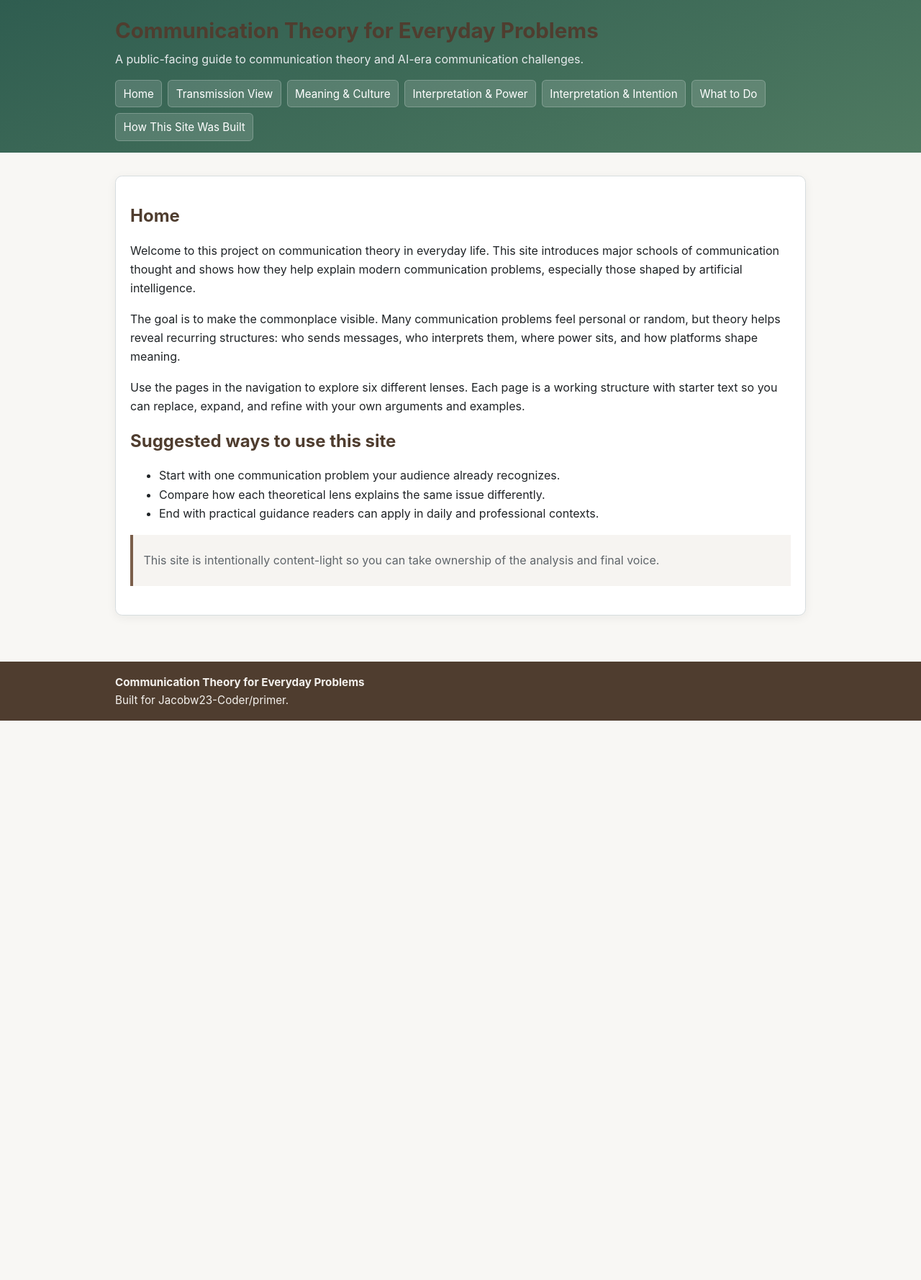
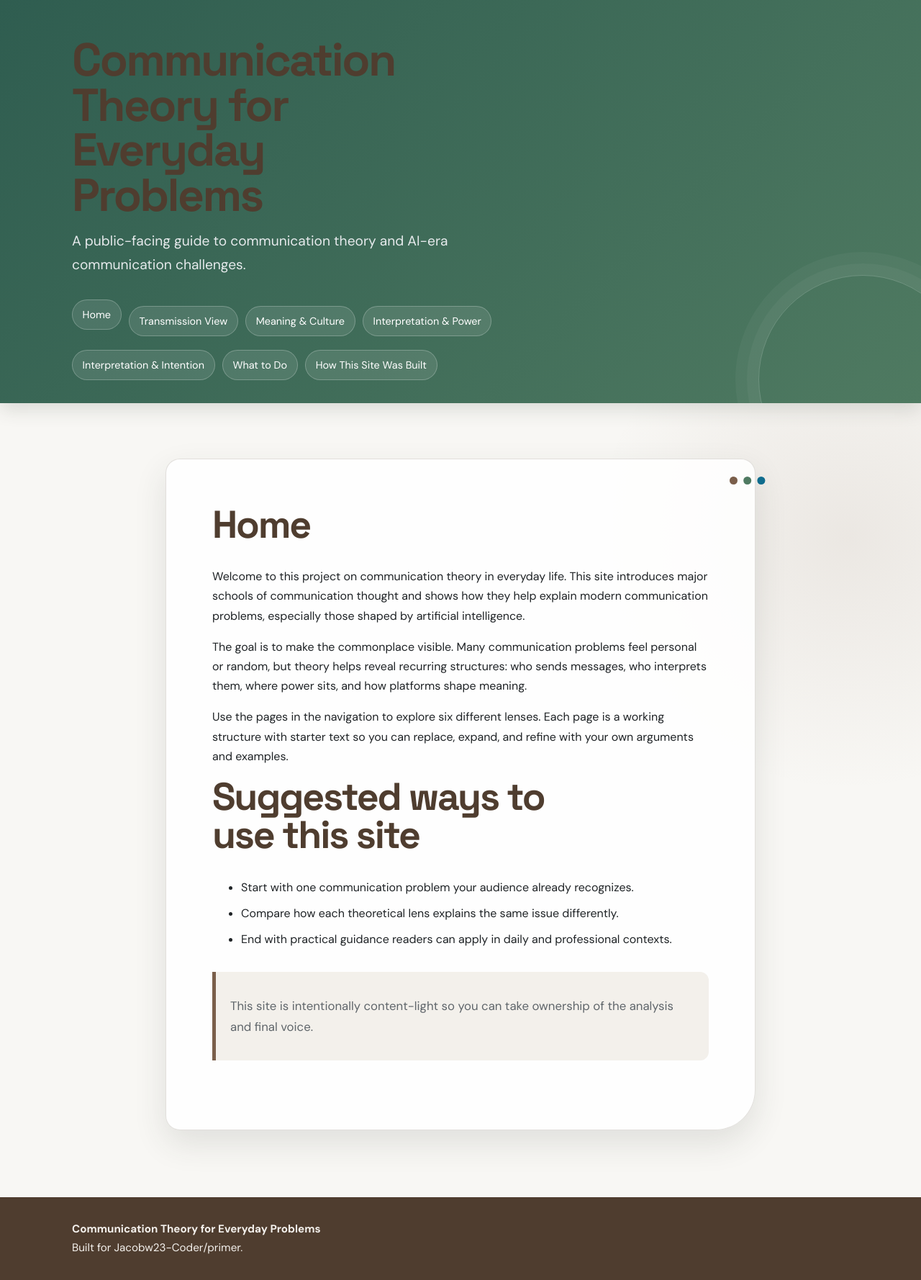
Before and after one commit to Jacobw23-Coder/primer, a Jekyll site: the page built from index.md, in a window 1280 px wide. Shown: the whole page at 72% size. Built offline with Jekyll 4.4.1, drawn with Linux system fonts in a browser that asks for light colours; before the commit the page ends 1001 px from its top, so only the background shows below that.

Commit message:
made layout and look changes

```diff
--- a/assets/css/style.css
+++ b/assets/css/style.css
@@ -1,3 +1,5 @@
+@import url("https://fonts.googleapis.com/css2?family=DM+Sans:wght@400;500;600;700&family=Space+Grotesk:wght@500;600;700&display=swap");
+
 :root {
   --forest-green: #2f5d50;
   --moss-green: #4f7a61;
@@ -8,6 +10,8 @@
   --paper: #f8f7f4;
   --ink: #1f2326;
   --focus: #0f6c8d;
+  --line: rgba(79, 61, 47, 0.16);
+  --shadow: 0 18px 45px rgba(47, 61, 52, 0.12);
 }
 
 * {
@@ -16,14 +20,17 @@
 
 body {
   margin: 0;
-  font-family: "Inter", "Segoe UI", Roboto, Arial, sans-serif;
-  line-height: 1.65;
+  font-family: "DM Sans", "Segoe UI", sans-serif;
+  line-height: 1.7;
   color: var(--ink);
-  background: var(--paper);
+  background:
+    radial-gradient(circle at 10% 5%, rgba(79, 122, 97, 0.13), transparent 24rem),
+    radial-gradient(circle at 92% 42%, rgba(122, 94, 74, 0.1), transparent 22rem),
+    var(--paper);
 }
 
 .container {
-  width: min(960px, 92%);
+  width: min(1080px, calc(100% - 3rem));
   margin: 0 auto;
 }
 
@@ -40,18 +47,38 @@ body {
   padding: 0.5rem 0.75rem;
   background: var(--focus);
   color: #fff;
-  border-radius: 0.3rem;
+  border-radius: 999px;
 }
 
 .site-header {
-  background: linear-gradient(160deg, var(--forest-green), var(--moss-green));
+  position: relative;
+  overflow: hidden;
+  background: linear-gradient(135deg, var(--forest-green) 0%, var(--moss-green) 100%);
   color: #fff;
-  padding: 1.5rem 0 1rem;
+  padding: 3.25rem 0 2rem;
+  box-shadow: 0 8px 25px rgba(47, 61, 52, 0.16);
+}
+
+.site-header::after {
+  position: absolute;
+  right: -4rem;
+  bottom: -7rem;
+  width: 18rem;
+  height: 18rem;
+  border: 1px solid rgba(255, 255, 255, 0.2);
+  border-radius: 50%;
+  box-shadow: 0 0 0 1rem rgba(255, 255, 255, 0.04), 0 0 0 2rem rgba(255, 255, 255, 0.04);
+  content: "";
+  pointer-events: none;
 }
 
 .site-title {
   margin: 0;
-  font-size: clamp(1.4rem, 2.3vw, 2rem);
+  max-width: 11ch;
+  font-family: "Space Grotesk", "DM Sans", sans-serif;
+  font-size: clamp(2rem, 5vw, 4rem);
+  letter-spacing: -0.04em;
+  line-height: 0.98;
 }
 
 .site-title a {
@@ -60,8 +87,10 @@ body {
 }
 
 .site-tagline {
-  margin: 0.5rem 0 1rem;
+  max-width: 38rem;
+  margin: 1rem 0 2rem;
   color: var(--mist-gray);
+  font-size: clamp(1rem, 2vw, 1.2rem);
 }
 
 .site-nav ul {
@@ -70,46 +99,90 @@ body {
   padding: 0;
   display: flex;
   flex-wrap: wrap;
-  gap: 0.5rem;
+  gap: 0.65rem;
 }
 
 .site-nav a {
+  position: relative;
   display: inline-block;
   text-decoration: none;
   color: #fff;
-  background: rgba(255, 255, 255, 0.14);
-  border: 1px solid rgba(255, 255, 255, 0.22);
-  border-radius: 0.35rem;
-  padding: 0.35rem 0.65rem;
-  font-size: 0.95rem;
+  background: rgba(255, 255, 255, 0.1);
+  border: 1px solid rgba(255, 255, 255, 0.24);
+  border-radius: 999px;
+  padding: 0.48rem 0.85rem;
+  font-size: 0.9rem;
+  transition: background 160ms ease, transform 160ms ease;
 }
 
 .site-nav a:hover,
 .site-nav a:focus-visible {
   background: rgba(255, 255, 255, 0.26);
+  transform: translateY(-2px);
 }
 
 main {
-  padding: 2rem 0;
+  padding: clamp(2rem, 6vw, 5rem) 0;
 }
 
 article {
-  background: #fff;
-  border: 1px solid #d7dddf;
-  border-radius: 0.6rem;
-  padding: 1.25rem 1.25rem 1.5rem;
-  box-shadow: 0 3px 14px rgba(20, 30, 35, 0.06);
+  position: relative;
+  max-width: 820px;
+  margin: 0 auto;
+  padding: clamp(1.5rem, 5vw, 4rem);
+  background: rgba(255, 255, 255, 0.86);
+  border: 1px solid var(--line);
+  border-radius: 1.25rem 1.25rem 3.5rem 1.25rem;
+  box-shadow: var(--shadow);
+}
+
+article::before {
+  position: absolute;
+  top: 1.5rem;
+  right: 1.5rem;
+  width: 0.7rem;
+  height: 0.7rem;
+  border-radius: 50%;
+  background: var(--muted-brown);
+  box-shadow: 1.2rem 0 var(--moss-green), 2.4rem 0 var(--focus);
+  content: "";
 }
 
 h1,
 h2,
 h3 {
+  font-family: "Space Grotesk", "DM Sans", sans-serif;
   line-height: 1.25;
   color: var(--bark-brown);
 }
 
+h2 {
+  max-width: 16ch;
+  margin: 0 0 2rem;
+  font-size: clamp(2rem, 5vw, 3.35rem);
+  letter-spacing: -0.04em;
+  line-height: 1;
+}
+
+h3 {
+  margin-top: 2.25rem;
+  font-size: 1.35rem;
+}
+
+p,
+ul,
+ol {
+  max-width: 66ch;
+}
+
+li + li {
+  margin-top: 0.55rem;
+}
+
 a {
   color: #0a5f78;
+  text-decoration-thickness: 0.12em;
+  text-underline-offset: 0.18em;
 }
 
 a:focus-visible,
@@ -119,18 +192,20 @@ button:focus-visible {
 }
 
 blockquote {
-  margin: 1rem 0;
-  border-left: 4px solid var(--muted-brown);
-  padding: 0.4rem 0.9rem;
+  margin: 2rem 0;
+  border-left: 5px solid var(--muted-brown);
+  border-radius: 0 0.75rem 0.75rem 0;
+  padding: 1rem 1.25rem;
   color: var(--stone-gray);
-  background: #f6f4f1;
+  background: #f3f0eb;
+  font-size: 1.05rem;
 }
 
 .site-footer {
   background: var(--bark-brown);
   color: #f4f1ed;
-  padding: 1rem 0;
-  margin-top: 2rem;
+  padding: 2rem 0;
+  margin-top: 1rem;
 }
 
 .site-footer p {
@@ -139,12 +214,35 @@ blockquote {
 }
 
 @media (max-width: 720px) {
+  .container {
+    width: min(100% - 1.5rem, 1080px);
+  }
+
+  .site-header {
+    padding: 2.5rem 0 1.5rem;
+  }
+
   .site-nav ul {
     flex-direction: column;
   }
 
   .site-nav a {
     width: 100%;
-    text-align: center;
+    text-align: left;
+  }
+
+  article {
+    border-radius: 1rem 1rem 2rem 1rem;
+  }
+
+  article::before {
+    top: 1rem;
+    right: 1rem;
   }
 }
+
+@media (prefers-reduced-motion: reduce) {
+  .site-nav a {
+    transition: none;
+  }
+}
```
